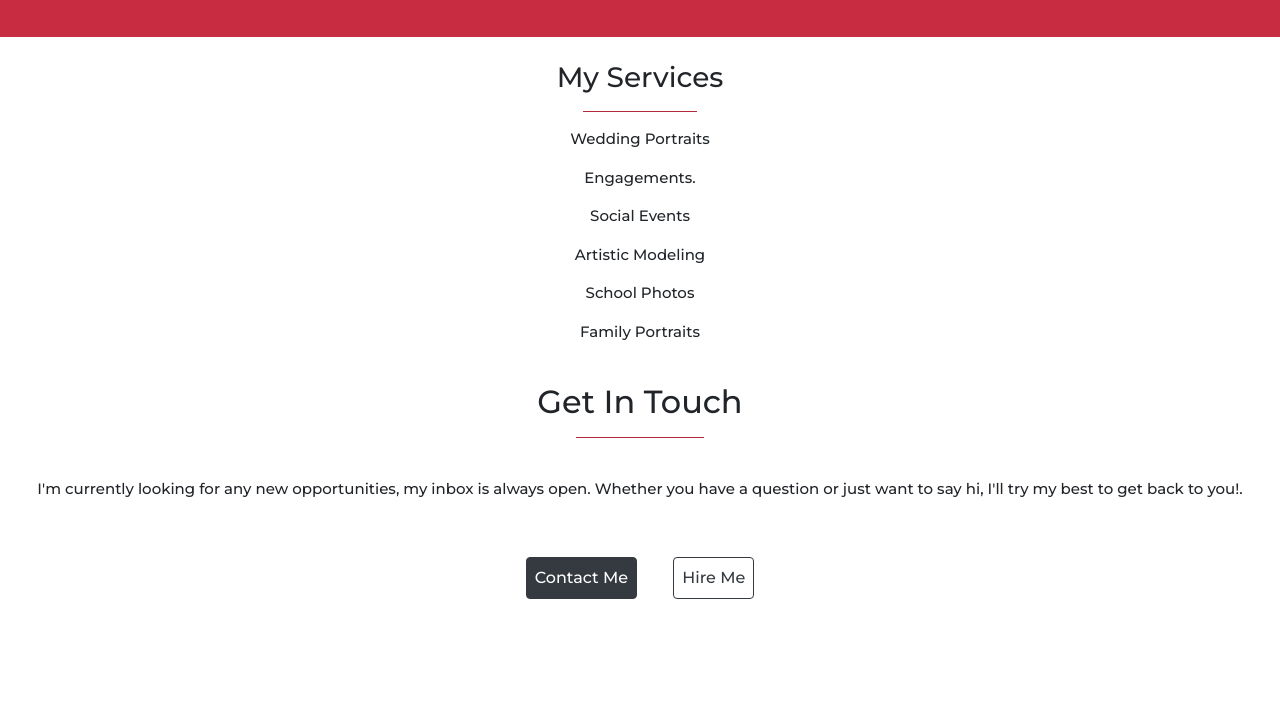
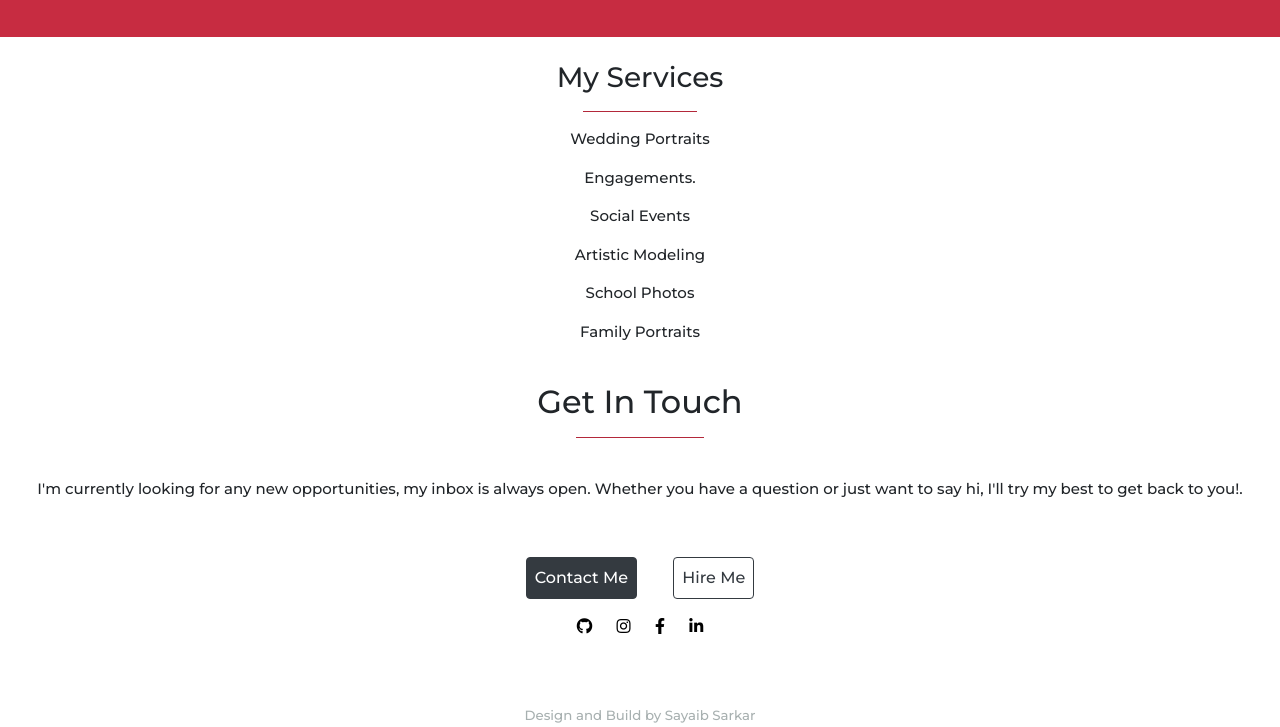
Before and after one commit to subhajyoti009/subhajyoti.github.io, a plain HTML site: page about/about.html in a window 1280 px wide. Shown: the part 618-1345 px from the top of the page. Before the commit the page ends 1233 px from the top, so only its background shows below. Drawn offline with nearby package versions, Linux system fonts and the light colour scheme.

Commit message:
update contact

```diff
--- a/about/about.html
+++ b/about/about.html
@@ -82,6 +82,19 @@
         <a href="" type="button" class="btn btn-dark">Contact Me</a>
         <a href="" type="button" class="btn btn-outline-dark">Hire Me</a>
 
+        <div class="social">
+          <a href=""><i class="fab fa-github"></i></a>
+          <a href=""><i class="fab fa-instagram"></i></a>
+          <a href=""><i class="fab fa-facebook-f"></i></a>
+          <a href=""><i class="fab fa-linkedin-in"></i></a>
+
+        </div>
+
+      </div>
+
+
+      <div class="designer">
+        <a target="_blank" href="https://sayaib.github.io/">Design and Build by Sayaib Sarkar</a>
       </div>
 
 
--- a/about/style.css
+++ b/about/style.css
@@ -64,3 +64,25 @@ hr{
     margin: 1rem;
     padding: 0.5rem;
 }
+.social a{
+    color: black;
+    margin-top: 1rem;
+    padding: 10px 10px 0 10px;
+}
+
+
+
+
+
+
+.designer{
+    text-align: center;
+    padding: 4rem 0 0 0;
+
+}
+.designer a{
+    color: #6e7c7c;
+    text-decoration: none;
+    font-size: smaller;
+    opacity: 0.6;
+}
```
Also changed, not shown: portfolio/portfolio.html (+1 -1 lines).
